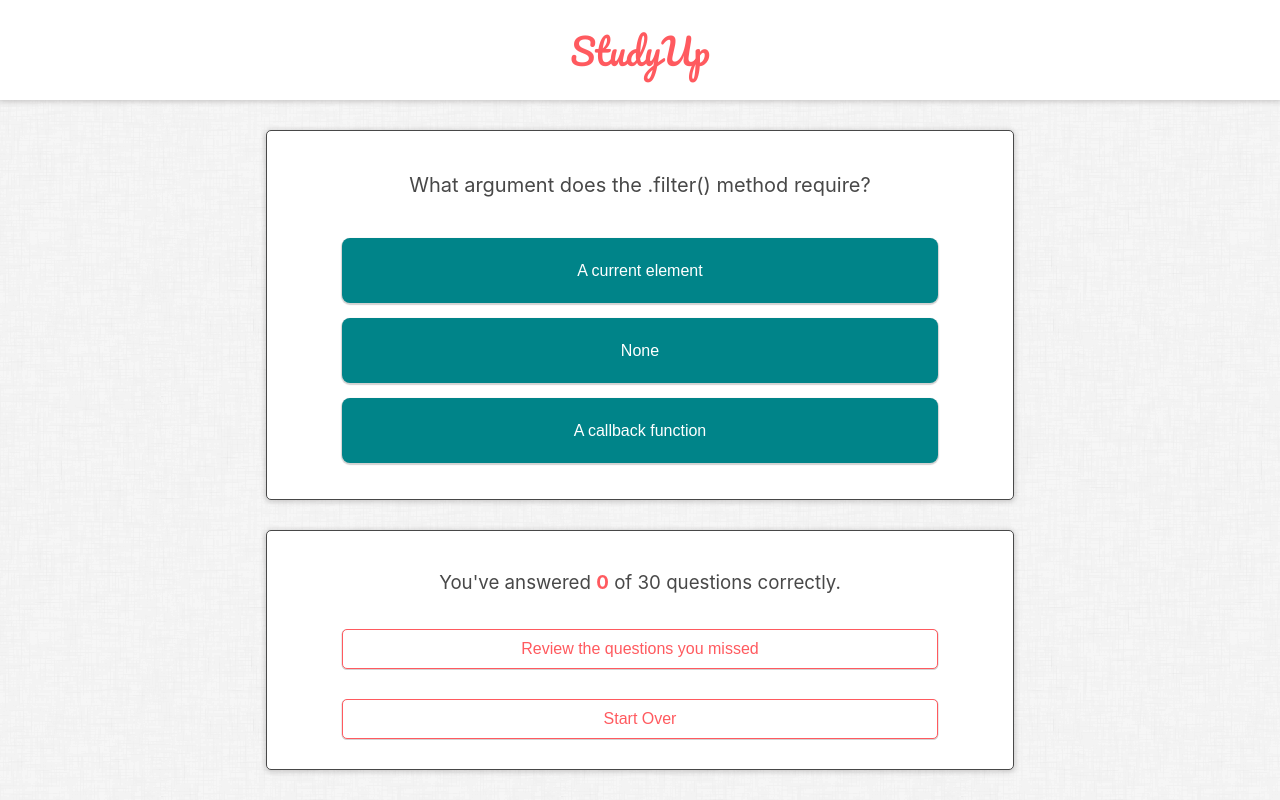
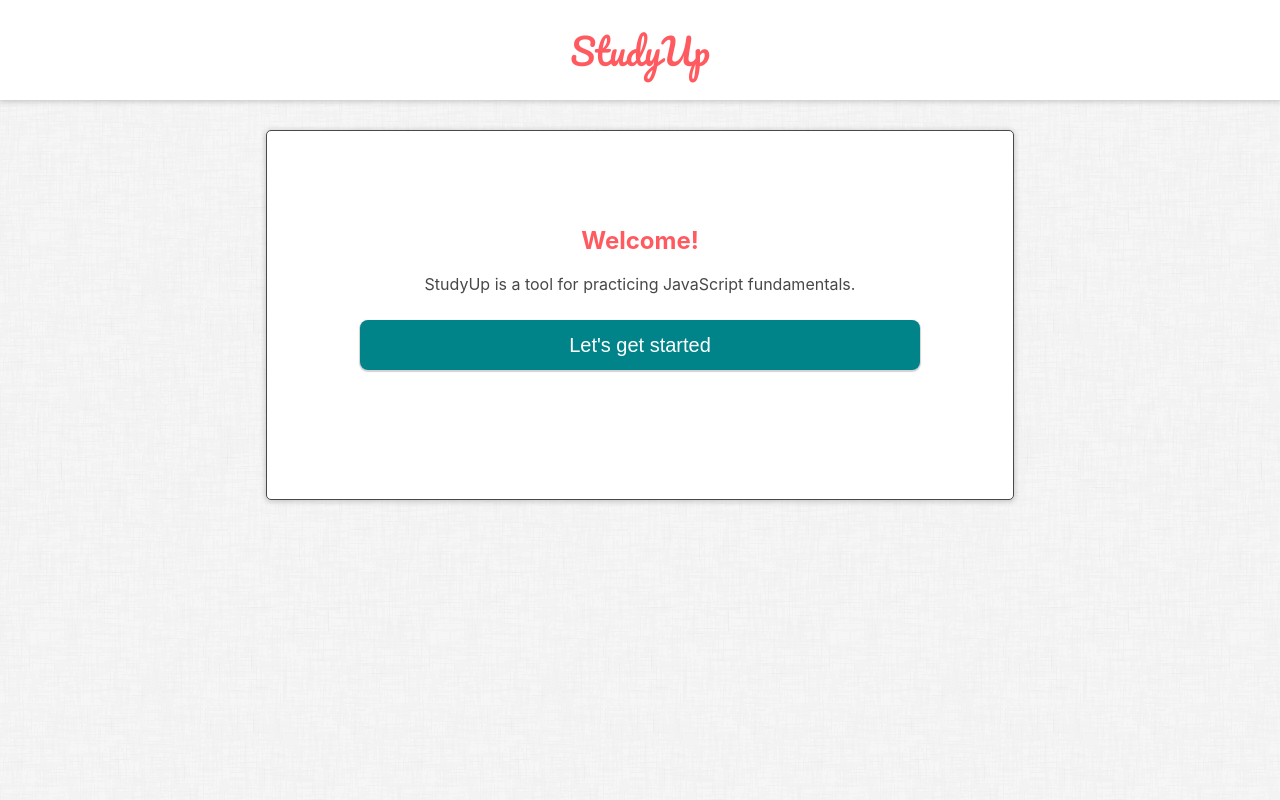
Before and after one commit to taylorsperry/study-up, a React (Create React App) app: page / in a window 1280 px wide. Built offline with nearby package versions, Linux system fonts and the light colour scheme; no server answers.

Commit message:
Add begin page with button

```diff
--- a/src/App.js
+++ b/src/App.js
@@ -1,5 +1,6 @@
 import React, { Component } from 'react';
 import './scss/_App.scss';
+import Begin from './Begin.js';
 import Header from './Header.js';
 import QuizCard from './QuizCard.js';
 import CorrectCount from './CorrectCount.js';
@@ -14,24 +15,41 @@ class App extends Component {
     this.state = {
       allQuizzes: [],
       availableQuizzes: [],
-      currentQuiz: mockData.quizzes[7],
+      currentQuiz: {},
       reviewQuizzes: [],
       numCorrect: 0,
+      begin: true
     }
   };
 
   componentDidMount() {
+    fetch("http://memoize-datasets.herokuapp.com/api/v1/TSquizzes")
+      .then(response => response.json())
+      .then(quizzes => {
+        this.setState({
+          allQuizzes: quizzes.TSquizzes,
+          availableQuizzes: quizzes.TSquizzes,
+          currentQuiz: quizzes.TSquizzes[7]
+        })
+        if (localStorage.hasOwnProperty("review-storage")) {
+          let reviewQuizzes = JSON.parse(localStorage.getItem("review-storage"));
+          this.setState({
+            reviewQuizzes: reviewQuizzes
+          })
+        }
+      })
+      .catch(error => {
+        throw new Error(error);
+      })
+
+  }
+
+  toggleDisplay = () => {
     this.setState({
-      allQuizzes: mockData.quizzes,
-      availableQuizzes: mockData.quizzes,
-      currentQuiz: mockData.quizzes[7]
+      begin: false
+    }, () => {
+      this.newQuiz();
     })
-    if (localStorage.hasOwnProperty("reviewArray")) {
-      let reviewQuizzes = JSON.parse(localStorage.getItem("reviewArray"));
-      this.setState({
-        reviewQuizzes: reviewQuizzes
-      })
-    }
   }
 
   updateCorrectNum = () => {
@@ -49,7 +67,7 @@ class App extends Component {
     this.setState({
       reviewQuizzes: reviewQuizzes
     })
-    localStorage.setItem("reviewArray", JSON.stringify(this.state.reviewQuizzes))
+    localStorage.setItem("review-storage", JSON.stringify(this.state.reviewQuizzes))
   }
 
   removeQuiz = (quiz) => {
@@ -85,6 +103,20 @@ class App extends Component {
   }
 
   render() {
+    if(this.state.begin === true) {
+      return(
+        <div className="App">
+          <Header />
+          <div className="content-container">
+          <section className="quiz-container">
+            <Begin
+              toggleDisplay = {this.toggleDisplay}
+            />
+          </section>
+          </div>
+        </div>
+      )
+    }
     return (
       <div className="App">
         <Header />
--- a/src/Begin.js
+++ b/src/Begin.js
@@ -0,0 +1,12 @@
+import React from "react"
+
+const Begin = props => {
+    return (
+       <section className="quiz-card">
+        <h2 className="correct">Welcome!</h2>
+        <p className="explanation">StudyUp is a tool for practicing JavaScript fundamentals.</p>
+        <button className="keep-practicing" onClick={props.toggleDisplay}>Let's get started</button>
+       </section>
+    )
+}
+export default Begin
```
